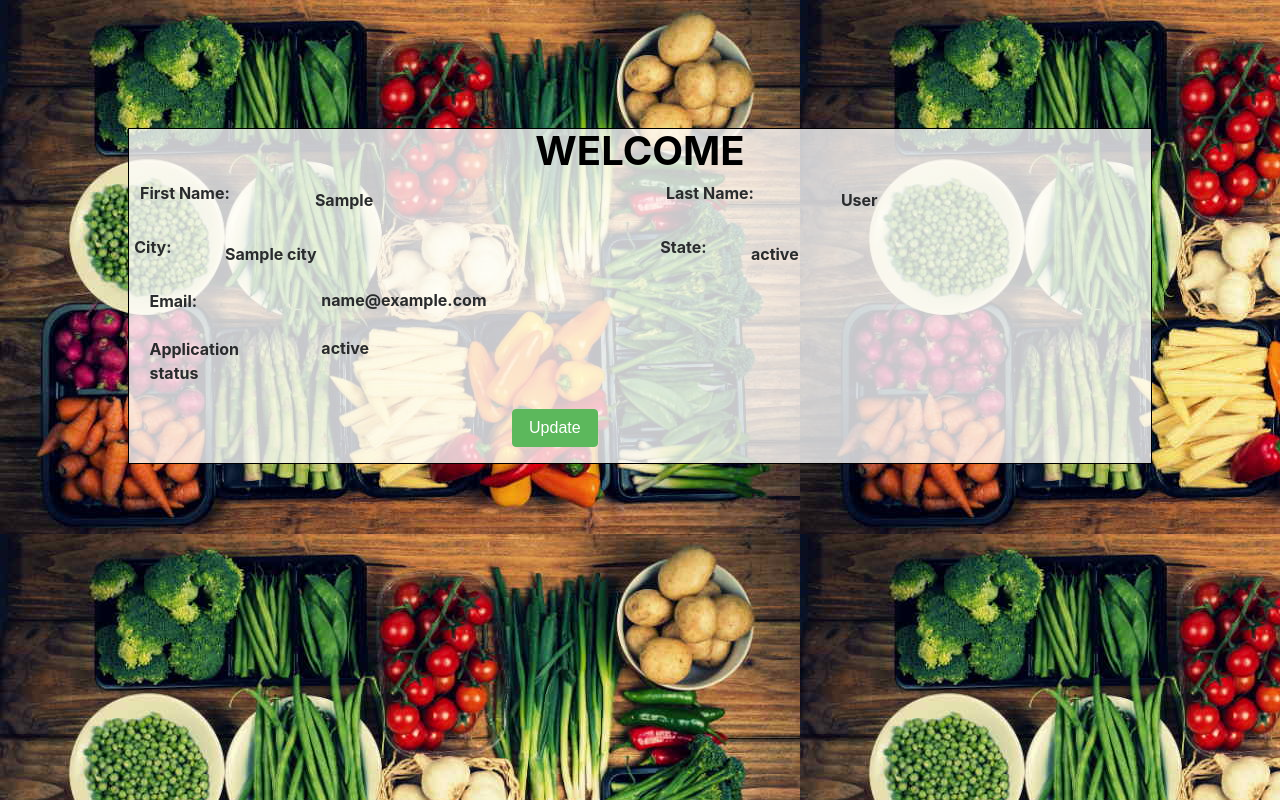
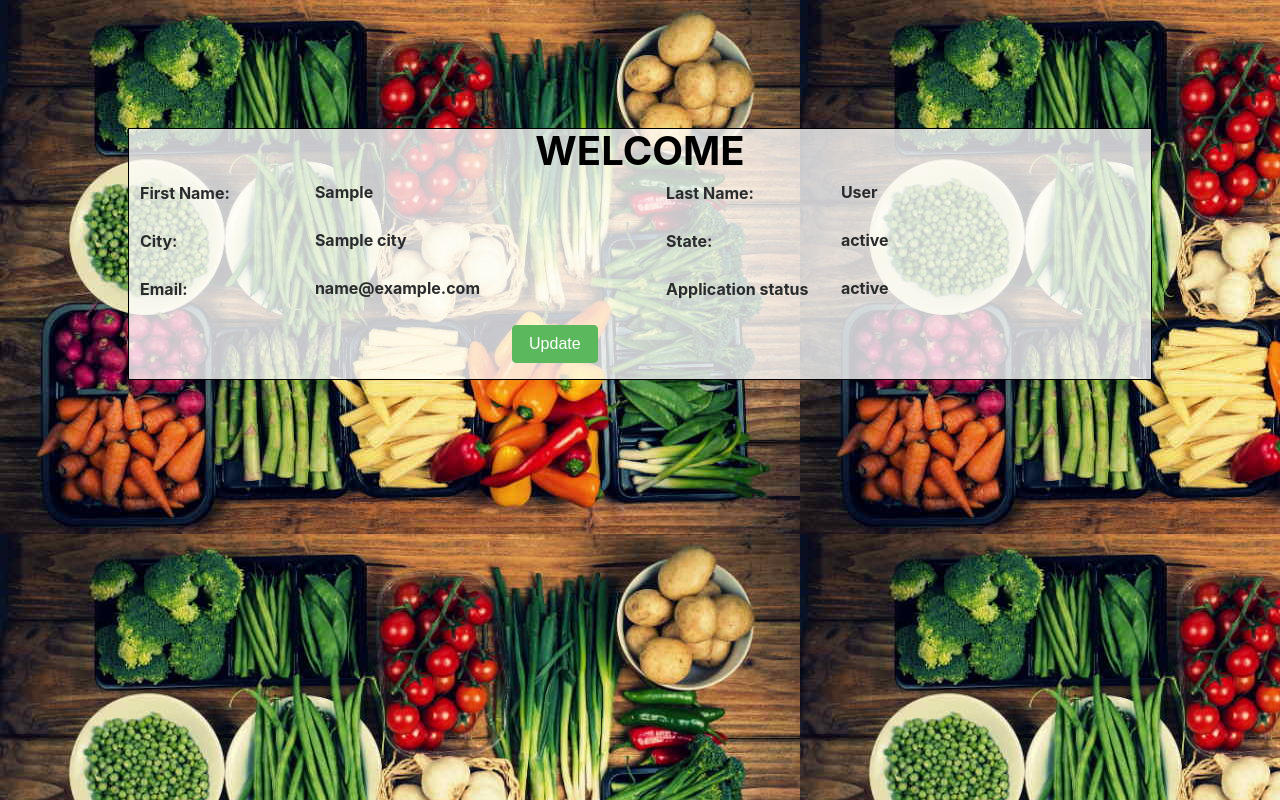
Before and after one commit to asmita0917/instacart_shopper_challenge, a Django app: template instaCart/shopper/templates/shopper/applicant_home.html in a window 1280 px wide. Run offline with Django 3.2, Linux system fonts and the light colour scheme; the template is opened without the code that fills it: most values are stand-ins (such as "Sample title", 1, 10 or a date in 2020); some libraries are stand-ins or nearby versions.

Commit message:
Fixed ui alinent bugs

```diff
--- a/instaCart/shopper/static/main.css
+++ b/instaCart/shopper/static/main.css
@@ -119,3 +119,8 @@ div.transbox {
     padding: 5%;
     padding-left: 30%;
 }
+.login-border{
+    border-bottom: 1px solid #ffffff;
+    border-top: 1px solid #ffffff;
+
+}
--- a/instaCart/shopper/templates/shopper/applicant_home.html
+++ b/instaCart/shopper/templates/shopper/applicant_home.html
@@ -14,54 +14,76 @@
             <div class="row">
                 <div class="col-lg-6 padding-left">
                     <div class=" row form-group padding-left ">
-                        <label class="control-label col-md-4 padding-left bold-text" for="firstName">First Name:</label>
-                        <div class="col-md-8">
-                            <p id="firstName" class="form-control-static bold-text">{{ first_name}}</p>
+                        <label class="control-label col-sm-4 padding-left bold-text" for="firstName">First Name:</label>
+                        <div class="col-sm-7">
+                            <p id="firstName" class="form-control-static bold-text padding-top">{{ first_name}}</p>
                         </div>
                     </div>
                 </div>
                 <div class="col-lg-6 padding-left">
                     <div class=" row form-group padding-left">
-                        <label class="control-label col-md-4 padding-left bold-text" for="firstName">Last Name:</label>
-                        <div class="col-md-8">
-                            <p id="lastName" class="form-control-static bold-text">{{ last_name}}</p>
+                        <label class="control-label col-sm-4 padding-left bold-text" for="firstName">Last Name:</label>
+                        <div class="col-sm-7">
+                            <p id="lastName" class="form-control-static bold-text padding-top">{{ last_name}}</p>
                         </div>
                     </div>
                 </div>
 
             </div>
             <div class="row">
-                <div class="col-lg-6">
+                <div class="col-lg-6 padding-left">
                     <div class=" row form-group padding-left">
-                        <label class="control-label col-sm-2 padding-left bold-text">City:</label>
-                        <div class="col-sm-10">
-                            <p id="city1" class="form-control-static bold-text">{{ city}}</p>
+                        <label class="control-label col-sm-4 padding-left bold-text">City:</label>
+                        <div class="col-sm-7">
+                            <p id="city1" class="form-control-static bold-text padding-top">{{ city}}</p>
                         </div>
                     </div>
                 </div>
 
-                <div class="col-lg-6">
+                <div class="col-lg-6 padding-left">
                     <div class=" row form-group padding-left">
-                        <label class="control-label col-sm-2 padding-left bold-text">State:</label>
-                        <div class="col-sm-10">
-                            <p id="state1" class="form-control-static bold-text"> {{ state}}</p>
+                        <label class="control-label col-sm-4 padding-left bold-text">State:</label>
+                        <div class="col-sm-7">
+                            <p id="state1" class="form-control-static bold-text padding-top"> {{ state}}</p>
                         </div>
                     </div>
                 </div>
 
             </div>
-            <div class=" form-group row padding-left ">
-                <label class="control-label col-sm-2 bold-text  " for="email">Email:</label>
-                <div class="col-sm-10">
-                    <p id="email" class="form-control-static bold-text padding-top">{{ email}}</p>
+
+            <div class="row">
+                <div class="col-lg-6 padding-left">
+                    <div class=" row form-group padding-left">
+                        <label class="control-label col-sm-4 padding-left bold-text">Email:</label>
+                        <div class="col-sm-7">
+                            <p id="email" class="form-control-static bold-text padding-top">{{ email}}</p>
+                        </div>
+                    </div>
                 </div>
+
+                <div class="col-lg-6 padding-left">
+                    <div class=" row form-group padding-left ">
+                        <label class="control-label col-sm-4 padding-left bold-text">Application status</label>
+                        <div class="col-sm-7">
+                            <p id="workflow_state" class="form-control-static bold-text padding-top">{{ workflow_state}}</p>
+                        </div>
+                    </div>
+                </div>
+
             </div>
-            <div class=" form-group row padding-left ">
-                <label class="control-label col-sm-2 bold-text  " >Application status</label>
-                <div class="col-sm-10">
-                    <p id="workflow_state" class="form-control-static bold-text padding-top">{{ workflow_state}}</p>
-                </div>
-            </div>
+
+            <!--<div class=" form-group row padding-left ">-->
+                <!--<label class="control-label col-sm-2 bold-text  " for="email">Email:</label>-->
+                <!--<div class="col-sm-10">-->
+                    <!--<p id="email" class="form-control-static bold-text padding-top">{{ email}}</p>-->
+                <!--</div>-->
+            <!--</div>-->
+            <!--<div class=" form-group row padding-left ">-->
+                <!--<label class="control-label col-sm-2 bold-text  " >Application status</label>-->
+                <!--<div class="col-sm-10">-->
+                    <!--<p id="workflow_state" class="form-control-static bold-text padding-top">{{ workflow_state}}</p>-->
+                <!--</div>-->
+            <!--</div>-->
 
             <div class="form-group">
                 <div class="col-sm-offset-2 col-sm-10 text ">
@@ -101,7 +123,7 @@
 
                             {% csrf_token %}
                                 <div class="row">
-                                    <div class="">
+                                    <div class="padding-left">
                                         <div class="form-group row">
                                         <label class="control-label col-xs-6 col-sm-6 col-md-6 " for="firstName">First Name</label>
                                             <input type="text" name="first_name" id="first_name" class="form-control input-sm col-xs-6 col-sm-6 col-md-6" value="{{ first_name}}">
@@ -110,34 +132,41 @@
 
                                 </div>
                             <div class="row">
-                                <div class="form-group">
-                                    <label class="control-label col-sm-2 " for="firstName">Last Name</label>
-                                    <input type="text" name="last_name" id="last_name" class="form-control input-sm" value="{{ last_name}}">
+                                <div class="form-group row padding-left">
+                                    <label class="control-label col-xs-6 col-sm-6 col-md-6 " for="firstName">Last Name</label>
+                                    <input type="text" name="last_name" id="last_name" class="form-control input-sm col-xs-6 col-sm-6 col-md-6" value="{{ last_name}}">
                                 </div>
                             </div>
 
+                                <div class="row">
+                                    <div class="padding-left">
+                                        <div class="form-group row">
+                                            <label class="control-label col-xs-6 col-sm-6 col-md-7 " for="firstName">City</label>
+                                            <input type="text" name="city" id="city" class="form-control input-sm col-xs-6 col-sm-6 col-md-5" value="{{ city}}">
+                                        </div>
+                                    </div>
 
+                                </div>
 
                                 <div class="row">
-                                    <div class="col-xs-6 col-sm-6 col-md-6">
-                                        <div class="form-group">
-                                            <label class="control-label col-sm-2 " for="firstName">City</label>
-                                            <input type="text" name="city" id="city" class="form-control input-sm" value="{{ city}}">
-                                        </div>
-                                    </div>
-                                    <div class="col-xs-6 col-sm-6 col-md-6">
-                                        <div class="form-group">
-                                            <label class="control-label col-sm-2 " for="firstName">State</label>
-                                            <input type="text" name="state" id="state" class="form-control input-sm" value="{{ state}}">
+                                    <div class="padding-left">
+                                        <div class="form-group row">
+                                            <label class="control-label col-xs-6 col-sm-6 col-md-7  " for="firstName">State</label>
+                                            <input type="text" name="state" id="state" class="form-control input-sm col-xs-6 col-sm-6 col-md-5 padding-left" value="{{ state}}">
                                         </div>
                                     </div>
                                 </div>
-                                <div class=" form-group row">
-                                    <label class="control-label col-sm-2 " for="emailAddress">Email:</label>
-                                    <div class="col-sm-8">
-                                        <p id="emailAddress" class="form-control-static padding-top">{{ email}}</p>
+
+                            <div class="row">
+                                <div class="padding-left">
+                                    <div class=" form-group row">
+                                        <label class="control-label col-xs-6 col-sm-6 col-md-6 " for="emailAddress">Email:</label>
+                                        <input id="emailAddress" class="form-control input-sm col-xs-6 col-sm-6 col-md-5" style="margin-left: 5%" value="{{ email}}"  disabled>
+
                                     </div>
                                 </div>
+                            </div>
+
 
                                 <!--<input type="submit" value="Register" class="btn btn-info btn-block">-->
                         </div>
```
Also changed, not shown: instaCart/shopper/templates/shopper/landing.html (+4 -4 lines).
